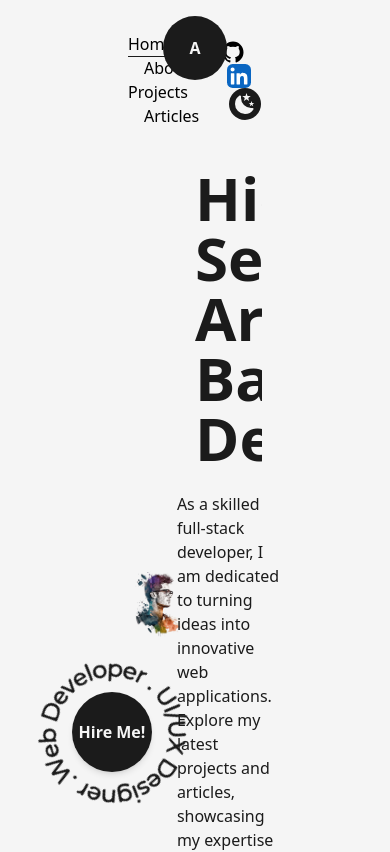
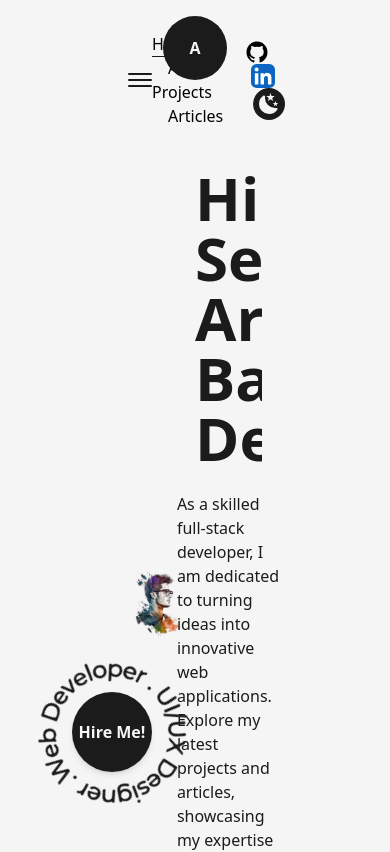
Before and after one commit to Alejandrozf23/developer-portafolio, a Next.js app: page / in a window 390 px wide. Shown: the top 852 px of the page. Built offline with nearby package versions, Linux system fonts and the light colour scheme.

Commit message:
Add screens to config and hamburger menu to navbar

```diff
--- a/src/components/NavBar.js
+++ b/src/components/NavBar.js
@@ -1,6 +1,6 @@
 import Link from "next/link"
 import { useRouter } from "next/router"
-import React from "react"
+import React, { useState } from "react"
 import Logo from "./Logo"
 import {TwitterIcon, GithubIcon, LinkedInIcon, SunIcon, MoonIcon } from "./Icons"
 import {motion} from "framer-motion";
@@ -22,9 +22,22 @@ const CustomLink = ({href, title, className=""}) => {
 
 const NavBar = () => {
     const [mode, setMode] = useThemeSwitcher();
+    const [isOpen, setIsOpen] = useState(false);
+
+    const handleClick = () => {
+        setIsOpen(!isOpen);
+    }
 
     return (
         <header className="w-full px-32 py-8 font-medium flex items-center justify-between dark:text-light">
+            <button className="flex-col justify-center items-center hidden lg:flex" onClick={handleClick}>
+                <span className={`bg-dark dark:bg-light block transition-all duration-300 ease-out h-0.5 w-6 rounded-sm -translate-y-0.5
+                    ${isOpen ? 'rotate-45 translate-y-1' : '-translate-y-0.5'}`}></span>
+                <span className={`bg-dark dark:bg-light block transition-all duration-300 ease-out h-0.5 w-6 rounded-sm my-0.5
+                    ${isOpen ? 'opacity-0' : 'opacity-100'}`}></span>
+                <span className={`bg-dark dark:bg-light block transition-all duration-300 ease-out h-0.5 w-6 rounded-sm translate-y-0.5
+                    ${isOpen ? '-rotate-45 -translate-y-1' : 'translate-y-0.5'}`}></span>
+            </button>
             <nav>
                 <CustomLink href="/" title="Home" className="mr-4"/>
                 <CustomLink href="/about" title="About" className="mx-4"/>
--- a/tailwind.config.js
+++ b/tailwind.config.js
@@ -19,13 +19,21 @@ module.exports = {
       colors: {
         dark: "#1b1b1b",
         light: "#f5f5f5",
-        primary: "#B63E96", // 240,86,199
-        primaryDark: "#58E6D9", // 80,230,217
+        primary: "#B63E96",
+        primaryDark: "#58E6D9",
       },
       animation: {
         'spin-slow': 'spin 5s linear infinite',
       }
     },
+    screens: {
+      "2xl":{max:"1535px"}, /* => @media (max-width: 1535px) */
+      xl: { max: "1279px"}, /* => @media (max-width: 1279px) */
+      lg: { max: "1023px"}, /* => @media (max-width: 1023px) */
+      md: { max: "767px" }, /* => @media (max-width: 767px) */
+      sm: { max: "639px" }, /* => @media (max-width: 639px) */
+      xs: { max: "479px" }, /* => @media (max-width: 479px) */
+    }
   },
   plugins: [],
 }
```
